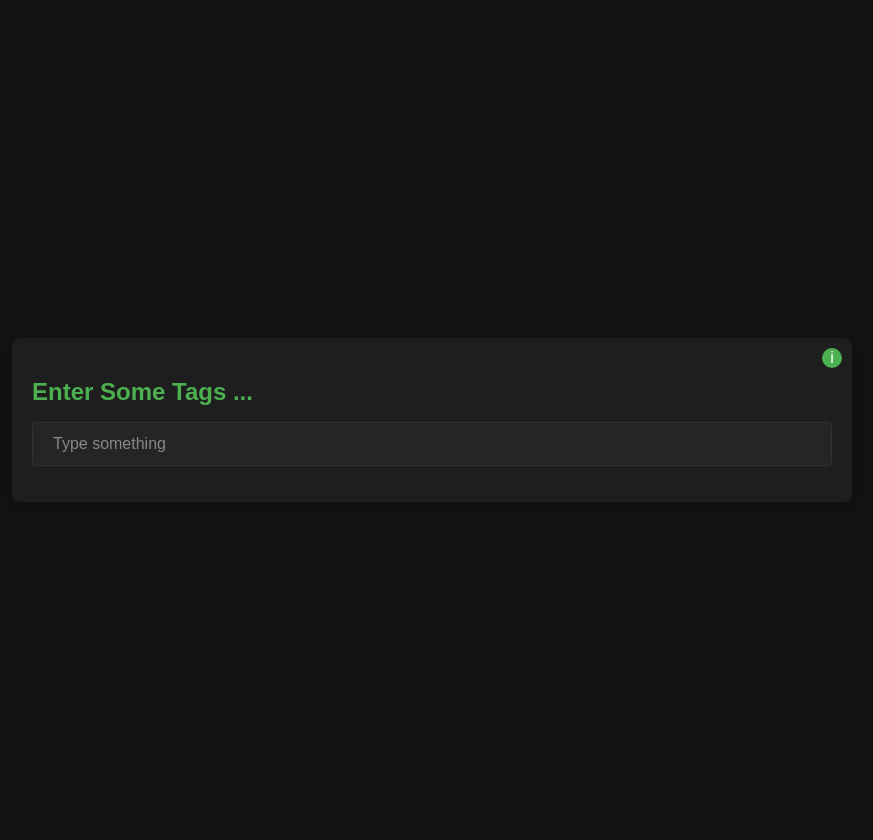
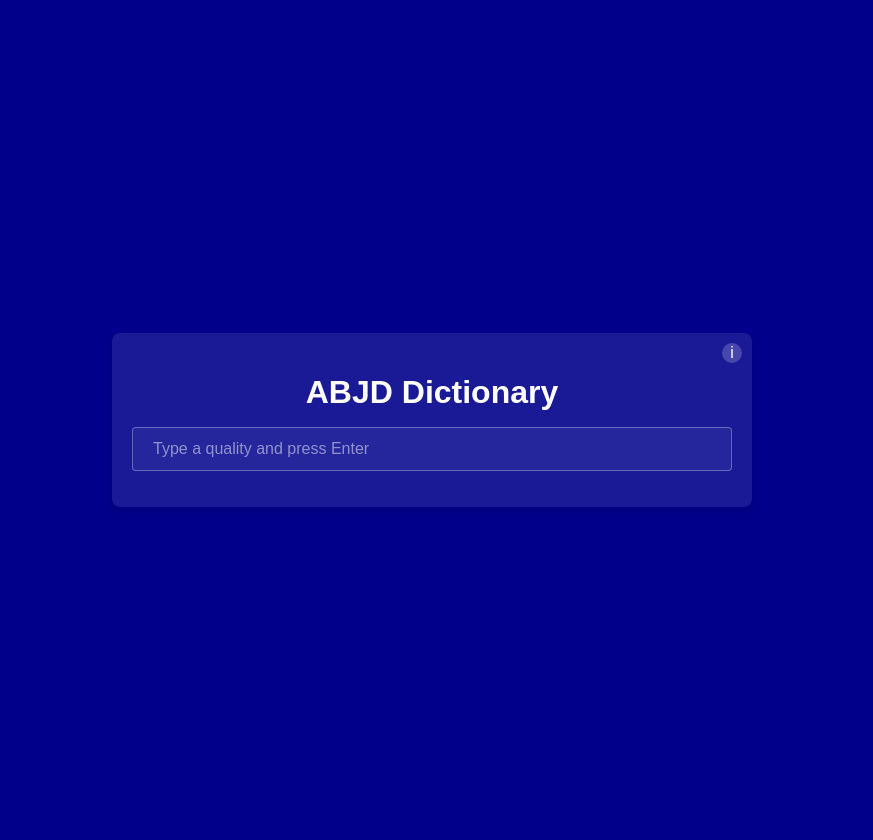
Before and after one commit to lukketsvane/ABJD_dict, a Flask app: page / in a window 1280 px wide. Shown: the whole page, without its empty margins (208-1081 px from the left). Run offline with Flask 3, Linux system fonts and the light colour scheme; some libraries are stand-ins or nearby versions.

Commit message:
Add initial project files

```diff
--- a/semitic_letters.csv
+++ b/semitic_letters.csv
@@ -2,3 +2,5 @@ timestamp,qualities,letters
 2023-08-18T12:00:00,resounding,dark,flowy,عظو
 2023-08-18T12:05:00,rough,translucent,purple,شجخ2024-08-18T15:28:42.971201,"stench,bright,shallow","ק (Qof), י (Yod), ר (Resh)"
 2024-08-18T15:30:56.629203,"Testing,something,cool","ת (Tav), ש (Shin), ג (Gimel)"
+2024-08-18T15:42:00.280706,"flowing,crevice,hard","ש (Shin), ח (Chet), א (Aleph)"
+2024-08-18T15:45:55.403701,"warm,substance,flat","ש (Shin), ט (Tet), מ (Mem)"
--- a/static/styles.css
+++ b/static/styles.css
@@ -1,7 +1,7 @@
 body {
     font-family: Arial, sans-serif;
-    background-color: #121212;
-    color: #e0e0e0;
+    background-color: #00008B;
+    color: #FFFFFF;
     display: flex;
     justify-content: center;
     align-items: center;
@@ -14,15 +14,16 @@ body {
     width: 100%;
     max-width: 600px;
     padding: 20px;
-    background-color: #1e1e1e;
+    background-color: rgba(255, 255, 255, 0.1);
     border-radius: 8px;
     box-shadow: 0 4px 6px rgba(0, 0, 0, 0.1);
     position: relative;
 }
 
-h2, h3 {
-    color: #ffffff;
+h1, h2 {
+    color: #FFFFFF;
     margin-bottom: 1rem;
+    text-align: center;
 }
 
 .tag-input-container {
@@ -30,9 +31,9 @@ h2, h3 {
     flex-wrap: wrap;
     gap: 0.5rem;
     padding: 0.5rem;
-    border: 1px solid #333;
+    border: 1px solid rgba(255, 255, 255, 0.3);
     border-radius: 4px;
-    background-color: #252525;
+    background-color: rgba(255, 255, 255, 0.05);
     margin-bottom: 1rem;
 }
 
@@ -40,7 +41,7 @@ h2, h3 {
     flex-grow: 1;
     border: none;
     background-color: transparent;
-    color: #e0e0e0;
+    color: #FFFFFF;
     font-size: 1rem;
     padding: 0.25rem;
 }
@@ -50,14 +51,14 @@ h2, h3 {
 }
 
 #tag-input::placeholder {
-    color: #888;
+    color: rgba(255, 255, 255, 0.5);
 }
 
 .tag {
     display: inline-flex;
     align-items: center;
-    background-color: #3a3a3a;
-    color: #ffffff;
+    background-color: rgba(255, 255, 255, 0.2);
+    color: #FFFFFF;
     padding: 0.25rem 0.5rem;
     border-radius: 4px;
     font-size: 0.875rem;
@@ -100,8 +112,8 @@ h2, h3 {
     display: inline-block;
     width: 20px;
     height: 20px;
-    background-color: #4caf50;
-    color: white;
+    background-color: rgba(255, 255, 255, 0.2);
+    color: #FFFFFF;
     border-radius: 50%;
     text-align: center;
     line-height: 20px;
@@ -133,37 +145,28 @@ h2, h3 {
 #history-list {
     list-style-type: none;
     padding: 0;
+    text-align: left;
 }
 
 #history-list li {
     margin-bottom: 0.5rem;
+    background-color: rgba(255, 255, 255, 0.05);
+    padding: 10px;
+    border-radius: 4px;
 }
 
-/* Additional styles for the About page */
-.container {
-    max-width: 800px;
-    margin: 0 auto;
-    padding: 20px;
+#history-list li {
+    margin-bottom: 0.5rem;
+    background-color: rgba(255, 255, 255, 0.05);
+    padding: 10px;
+    border-radius: 4px;
 }
 
-h1, h2 {
-    color: #4caf50;
+.incomplete-entry {
+    opacity: 0.7;
 }
 
-ul {
-    padding-left: 20px;
+.incomplete-message {
+    font-style: italic;
+    font-size: 0.9em;
 }
-
-.button {
-    display: inline-block;
-    background-color: #4caf50;
-    color: white;
-    padding: 10px 20px;
-    text-decoration: none;
-    border-radius: 5px;
-    margin-top: 20px;
-}
-
-.button:hover {
-    background-color: #45a049;
-}
--- a/templates/index.html
+++ b/templates/index.html
@@ -3,27 +3,27 @@
 <head>
     <meta charset="UTF-8">
     <meta name="viewport" content="width=device-width, initial-scale=1.0">
-    <title>Semitic Letter Generator</title>
+    <title>ABJD Dictionary</title>
     <link rel="stylesheet" href="{{ url_for('static', filename='styles.css') }}">
     <script src="https://unpkg.com/htmx.org@1.9.10"></script>
 </head>
 <body>
     <div class="container">
-        <h2>Enter Some Tags ...</h2>
+        <h1>ABJD Dictionary</h1>
         <div class="info-tooltip">
             <span class="info-icon">i</span>
             <span class="tooltip-text">Enter three qualities to generate Semitic letters based on the ABJD system. The generated letters will reflect the input qualities.</span>
         </div>
         <div class="tag-input-container">
             <div id="tags-container"></div>
-            <input type="text" id="tag-input" placeholder="Type something" onkeydown="handleKeyDown(event)">
+            <input type="text" id="tag-input" placeholder="Type a quality and press Enter" onkeydown="handleKeyDown(event)">
         </div>
         <div id="letters-container" class="hidden">
-            <h3>Generated Letters:</h3>
+            <h2>Generated Letters:</h2>
             <p id="generated-letters"></p>
         </div>
         <div id="history-container" class="hidden">
-            <h3>Recent Generations:</h3>
+            <h2>Recent Generations:</h2>
             <ul id="history-list"></ul>
         </div>
     </div>
@@ -64,7 +64,7 @@
 
             const input = document.getElementById('tag-input');
             input.disabled = tags.length >= 3;
-            input.placeholder = tags.length < 3 ? "Type something" : "";
+            input.placeholder = tags.length < 3 ? "Type a quality and press Enter" : "";
         }
 
         function generateLetters() {
@@ -75,7 +75,11 @@
             })
             .then(response => response.json())
             .then(data => {
-                document.getElementById('generated-letters').textContent = data.letters;
+                const lettersContainer = document.getElementById('generated-letters');
+                lettersContainer.innerHTML = data.letters.split(',').map(letter => {
+                    const [semitic, latin] = letter.trim().split(' ');
+                    return `<span class="letter-pair"><span class="semitic">${semitic}</span> <span class="latin">${latin}</span></span>`;
+                }).join(', ');
                 document.getElementById('letters-container').classList.remove('hidden');
                 updateHistory();
             })
@@ -87,12 +91,26 @@
             .then(response => response.json())
             .then(data => {
                 const historyList = document.getElementById('history-list');
-                historyList.innerHTML = data.map(item => `
-                    <li>
-                        <strong>${item.qualities.join(', ')}</strong>: ${item.letters}
-                        <br><small>${new Date(item.timestamp).toLocaleString()}</small>
-                    </li>
-                `).join('');
+                historyList.innerHTML = data.map(item => {
+                    if (item.letters && item.letters.includes(',')) {
+                        return `
+                            <li>
+                                <strong>${item.qualities.join(', ')}</strong>:
+                                ${item.letters.split(',').map(letter => {
+                                    const [semitic, latin] = letter.trim().split(' ');
+                                    return `<span class="letter-pair"><span class="semitic">${semitic}</span> <span class="latin">${latin}</span></span>`;
+                                }).join(', ')}
+                            </li>
+                        `;
+                    } else {
+                        return `
+                            <li class="incomplete-entry">
+                                <strong>${item.qualities.join(', ')}</strong>:
+                                <span class="incomplete-message">Incomplete generation</span>
+                            </li>
+                        `;
+                    }
+                }).join('');
                 document.getElementById('history-container').classList.remove('hidden');
             })
             .catch(error => console.error('Error fetching history:', error));
```
Also changed, not shown: other parts of static/styles.css (+19 -8 lines), 1 other file.
